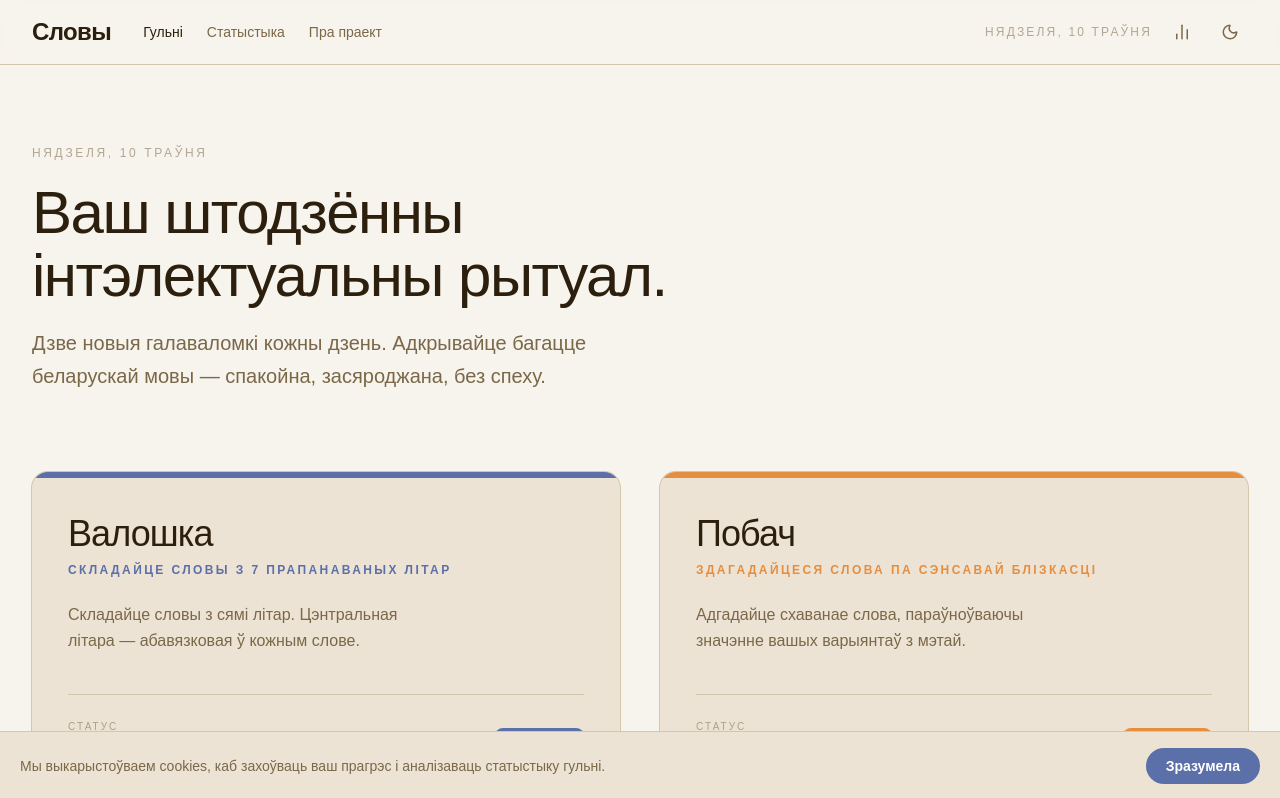
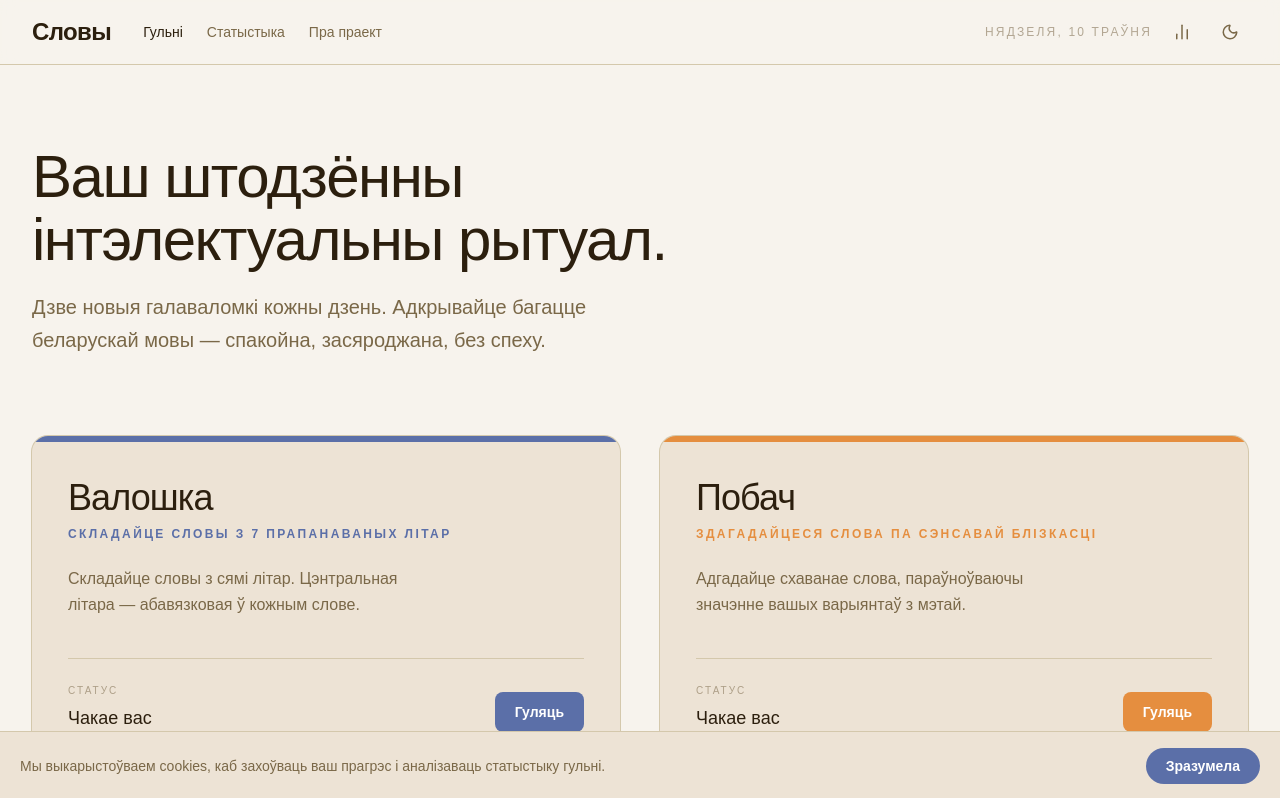
Before and after one commit to alesdrobysh/slovy.games, a Next.js app: page / in a window 1280 px wide. Shown: the top 798 px of the page. Built offline with nearby package versions, Linux system fonts and the light colour scheme; a web font is replaced by a local one.

Commit message:
Remove today label and total played badge from hero section

```diff
--- a/src/app/page.tsx
+++ b/src/app/page.tsx
@@ -16,7 +16,7 @@ function getDayIndex(): number {
   const utcMs = Date.UTC(
     new Date().getFullYear(),
     new Date().getMonth(),
-		new Date().getDate()
+    new Date().getDate(),
   );
   return Math.floor((utcMs - epoch.getTime()) / 86400000);
 }
@@ -31,18 +31,6 @@ export default function HubPage() {
       <div className="flex-1 max-w-screen-xl mx-auto w-full px-5 sm:px-8 py-12 sm:py-20">
         {/* Hero */}
         <div className="mb-14 sm:mb-20 max-w-3xl animate-fade-in-up">
-					<div className="flex items-center gap-3 mb-5">
-						<p className="text-xs uppercase tracking-[0.22em] text-ink-soft font-medium">
-							{hub.todayLabel || `Выпуск №${dayIdx}`}
-						</p>
-						{hub.totalPlayed > 0 && (
-							<span className="text-[10px] uppercase tracking-[0.18em] text-ink-muted bg-secondary rounded-full px-2.5 py-0.5">
-								{hub.totalPlayed}{" "}
-								{hub.totalPlayed === 1 ? "гульня" : `${hub.totalPlayed} гульні`}{" "}
-								згуляна
-							</span>
-						)}
-					</div>
           <h1 className="font-display text-4xl sm:text-5xl lg:text-6xl font-medium leading-[1.05] tracking-tight text-balance text-ink mb-5">
             Ваш штодзённы інтэлектуальны рытуал.
           </h1>
```
Lines whose indentation alone changed are shown as unchanged.
